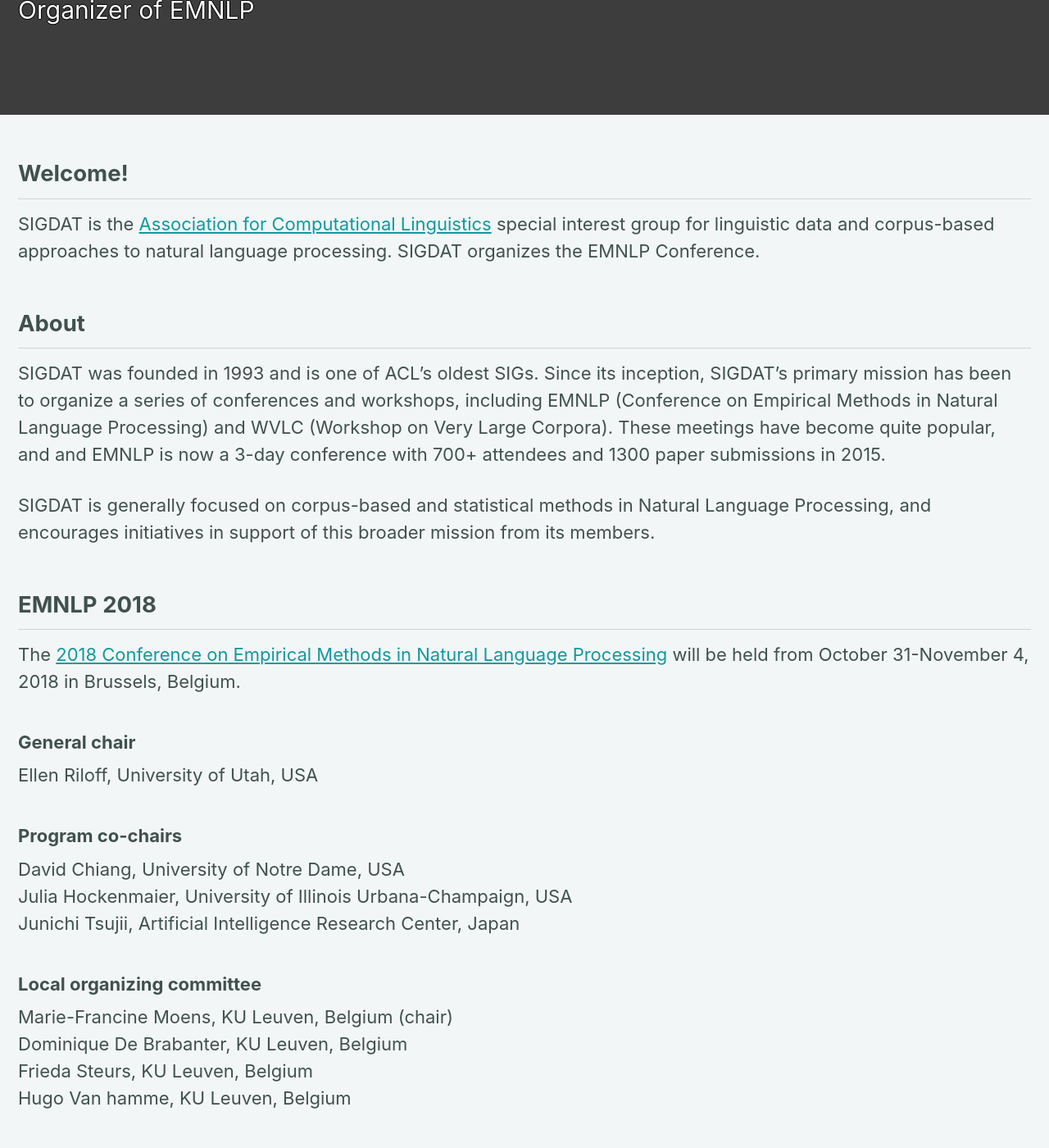
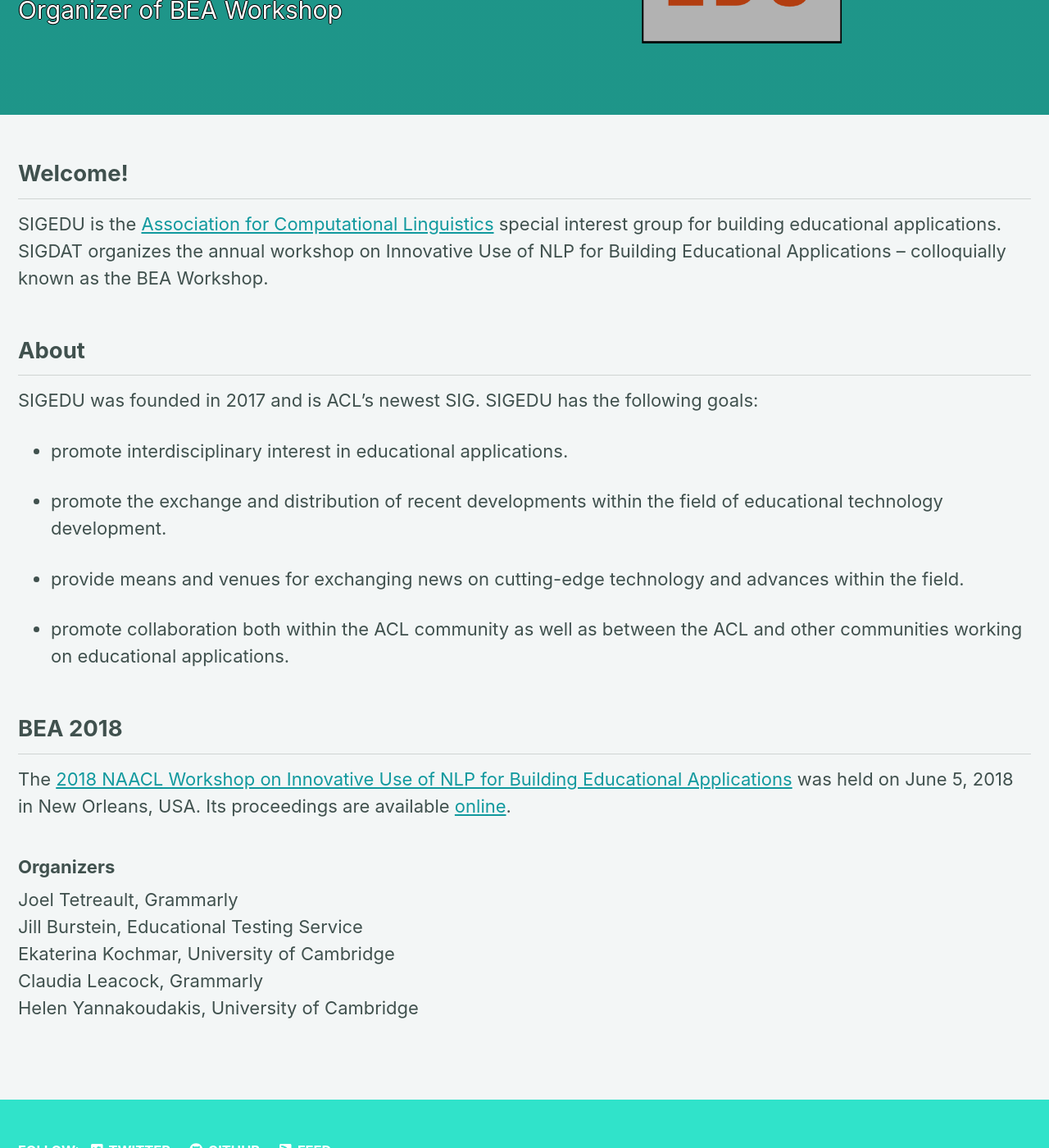
Before and after one commit to sigedu-org/website, a Jekyll site: the page built from _pages/home.md, in a window 1280 px wide and 1400 px high, scrolled down 368 px. Shown: the whole window at 82% size. Built offline with Jekyll 4.4.1, drawn with Linux system fonts in a browser that asks for light colours; cached includes are drawn as plain includes; nearby versions of some CDN libraries; some of the changed text lies outside the part shown.

Commit message:
Update home page

```diff
--- a/_pages/home.md
+++ b/_pages/home.md
@@ -1,37 +1,36 @@
 ---
-title: "ACL SIGDAT"
+title: "ACL SIGEDU"
 layout: splash
 permalink: /
 header:
-  overlay_image: "/assets/images/sigdat-splash.png"
-  overlay_filter: 0.7
-excerpt: "Special Interest Group on Linguistic Data &amp; Corpus-based Approaches to Natural Language Processing<br/><br/>Organizer of EMNLP"
+  overlay_image: "/assets/images/sigedu-splash.png"
+  overlay_filter: 0.3
+excerpt: "Special Interest Group for Building Educational Applications<br/><br/>Organizer of BEA Workshop"
 ---
 
 <h2>Welcome!</h2>
 
-SIGDAT is the [Association for Computational Linguistics](http://aclweb.org) special interest group for linguistic data and corpus-based approaches to natural language processing. SIGDAT organizes the EMNLP Conference.
+SIGEDU is the [Association for Computational Linguistics](http://aclweb.org) special interest group for building educational applications. SIGDAT organizes the annual workshop on Innovative Use of NLP for Building Educational Applications &ndash; colloquially known as the BEA Workshop.
 
 <h2>About</h2>
 
-SIGDAT was founded in 1993 and is one of ACL's oldest SIGs. Since its inception, SIGDAT's primary mission has been to organize a series of conferences and workshops, including EMNLP (Conference on Empirical Methods in Natural Language Processing) and WVLC (Workshop on Very Large Corpora). These meetings have become quite popular, and and EMNLP is now a 3-day conference with 700+ attendees and 1300 paper submissions in 2015.
+SIGEDU was founded in 2017 and is ACL's newest SIG. SIGEDU has the following goals:
 
-SIGDAT is generally focused on corpus-based and statistical methods in Natural Language Processing, and encourages initiatives in support of this broader mission from its members.
+- promote interdisciplinary interest in educational applications.
 
-<h2>EMNLP 2018</h2>
+- promote the exchange and distribution of recent developments within the field of educational technology development.
 
-The [2018 Conference on Empirical Methods in Natural Language Processing](http://emnlp2018.org) will be held from October 31-November 4, 2018 in Brussels, Belgium.
+- provide means and venues for exchanging news on cutting-edge technology and advances within the field.
 
-<h3>General chair</h3>
-Ellen Riloff, University of Utah, USA
+- promote collaboration both within the ACL community as well as between the ACL and other communities working on educational applications.
 
-<h3>Program co-chairs</h3>
-David Chiang, University of Notre Dame, USA<br/>
-Julia Hockenmaier, University of Illinois Urbana-Champaign, USA<br/>
-Junichi Tsujii, Artificial Intelligence Research Center, Japan
+<h2>BEA 2018</h2>
 
-<h3>Local organizing committee</h3>
-Marie-Francine Moens, KU Leuven, Belgium (chair)<br/>
-Dominique De Brabanter, KU Leuven, Belgium<br/>
-Frieda Steurs, KU Leuven, Belgium<br/>
-Hugo Van hamme, KU Leuven, Belgium
+The [2018 NAACL Workshop on Innovative Use of NLP for Building Educational Applications](http://www.cs.rochester.edu/~tetreaul/bea13.html) was held on June 5, 2018 in New Orleans, USA. Its proceedings are available [online](https://aclanthology.coli.uni-saarland.de/events/ws-2018#W18-05).
+
+<h3>Organizers</h3>
+Joel Tetreault, Grammarly<br/>
+Jill Burstein, Educational Testing Service<br/>
+Ekaterina Kochmar, University of Cambridge<br/>
+Claudia Leacock, Grammarly<br/>
+Helen Yannakoudakis, University of Cambridge
```
Also changed, not shown: assets/images/sigdat-splash.png (deleted), assets/images/sigedu-splash.png (added), 1 other file.
